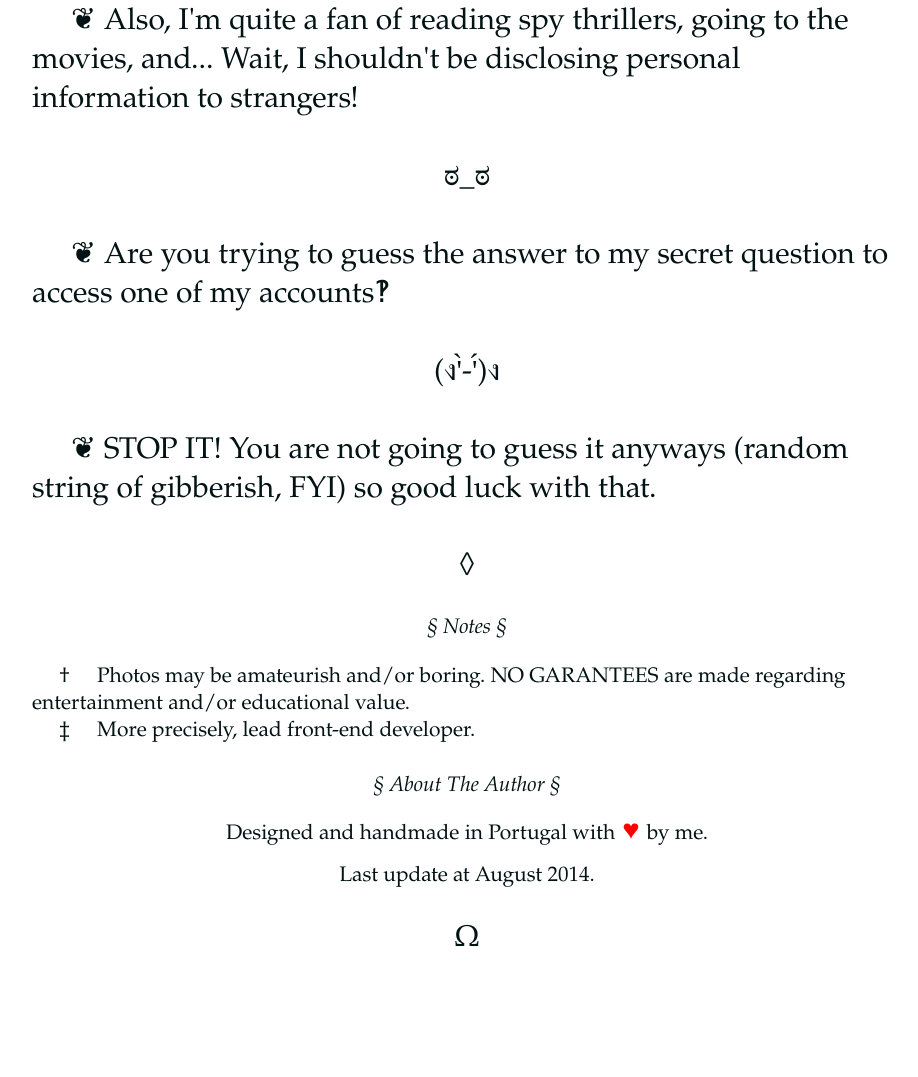
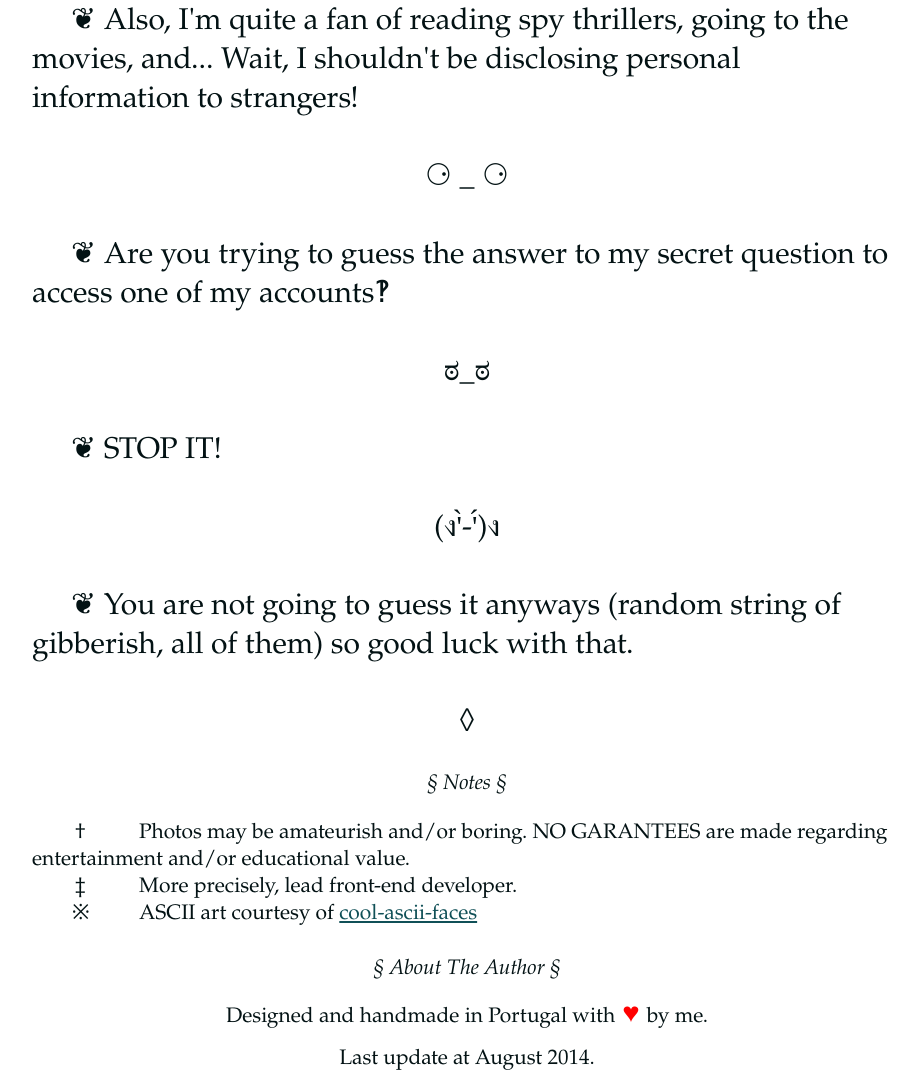
Before and after one commit to lfac-pt/lfac-pt.github.io, a plain HTML site: page index.html in a window 1280 px wide. Shown: the part 1640-2717 px from the top of the page, without its empty margins (173-1091 px from the left). Before the commit the page ends 2637 px from the top, so only its background shows below. Drawn offline with Linux system fonts and the light colour scheme.

Commit message:
Improvements to the notes

```diff
--- a/index.html
+++ b/index.html
@@ -54,6 +54,10 @@
                 text-align: left;
             }
 
+			sup a {
+				text-decoration: none;
+			}
+
             .firstLetter {
             	font-size: 4em;
 				font-style: italic;
@@ -104,13 +108,30 @@
 			}
 			.refs li:nth-child(1):before
 			{
-				margin: 0 1.3em;    /* Margin should be the same as in the paragraphs */
+				margin-left: 1.9em;
+				margin-right: 2.4em;
+				width: 0.8em;
+				display: inline-block;
+				text-align: center;
 				content: '†';
 			}
 			.refs li:nth-child(2):before
 			{
-				margin: 0 1.3em;    /* Margin should be the same as in the paragraphs */
+				margin-left: 1.9em;
+				margin-right: 2.4em;
+				width: 0.8em;
+				display: inline-block;
+				text-align: center;
 				content: '‡';
+			}
+			.refs li:nth-child(3):before
+			{
+				margin-left: 1.9em;
+				margin-right: 2.4em;
+				width: 0.8em;
+				display: inline-block;
+				text-align: center;
+				content: '※';
 			}
 			.finalNotes p + p {
                 margin-top: 0.7em;
@@ -139,24 +160,29 @@
                     <li><a href="http://pt.linkedin.com/in/lfacc" target="_blank">Linkedin</a></li>
                 </ul>
             </p>
-            <p>&#10086; Also, in case you are interested, I ocasionally take some photos<sup>&dagger;</sup> and you can check out a selection of them in my <a href="http://lfac.vsco.co/" target="_blank">VSCO stream</a>.</p>
+            <p>&#10086; Also, in case you are interested, I ocasionally take some photos<sup><a href="#note1">&dagger;</a></sup> and you can check out a selection of them in my <a href="http://lfac.vsco.co/" target="_blank">VSCO stream</a>.</p>
 
             <p class="sectionSeparator">&#8258;</p>
 
             <p>&#10086; Not satisfied yet? What more can I say? What I do for a living? Hum, I suppose that is a good start.</p>
-            <p>&#10086; I'm a front-end <span class="amp">&amp;</span> JavaScript developer<sup>&Dagger;</sup> at <a href="http://www.feedzai.com/">FeedZai</a>, where I'm helping to build a quite large single page web application that is the face of our product.</p>
+            <p>&#10086; I'm a front-end <span class="amp">&amp;</span> JavaScript developer<sup><a href="#note2">&Dagger;</a></sup> at <a href="http://www.feedzai.com/">FeedZai</a>, where I'm helping to build a quite large single page web application that is the face of our product.</p>
 
           	<p class="sectionSeparator">&#8258;</p>
 
             <p>&#10086; Also, I'm quite a fan of reading spy thrillers, going to the movies, and... Wait, I shouldn't be disclosing personal information to strangers!</p>
 
-            <p class="sectionSeparator">ಠ_ಠ</p>
+            <p class="sectionSeparator">⚆ _ ⚆</p>
 
             <p>&#10086; Are you trying to guess the answer to my secret question to access one of my accounts‽</p>
 
+          	<p class="sectionSeparator">ಠ_ಠ</p>
+
+
+            <p>&#10086; STOP IT!</p>
+
             <p class="sectionSeparator">(ง'̀-'́)ง</p>
 
-            <p>&#10086; STOP IT! You are not going to guess it anyways (random string of gibberish, FYI) so good luck with that.</p>
+            <p>&#10086; You are not going to guess it anyways (random string of gibberish, all of them) so good luck with that.</p>
 
             <p class="sectionSeparator">&loz;</p>
 
@@ -165,8 +191,9 @@
 
 				<p>
 					<ul class="refs">
-						<li>Photos may be amateurish and/or boring. NO GARANTEES are made regarding entertainment and/or educational value.</li>
-						<li>More precisely, lead front-end developer.</li>
+						<li id="note1">Photos may be amateurish and/or boring. NO GARANTEES are made regarding entertainment and/or educational value.</li>
+						<li id="note2">More precisely, lead front-end developer.</li>
+						<li>ASCII art courtesy of <a href="https://www.npmjs.org/package/cool-ascii-faces">cool-ascii-faces</a></li>
 					</ul>
 				</p>
 
```
